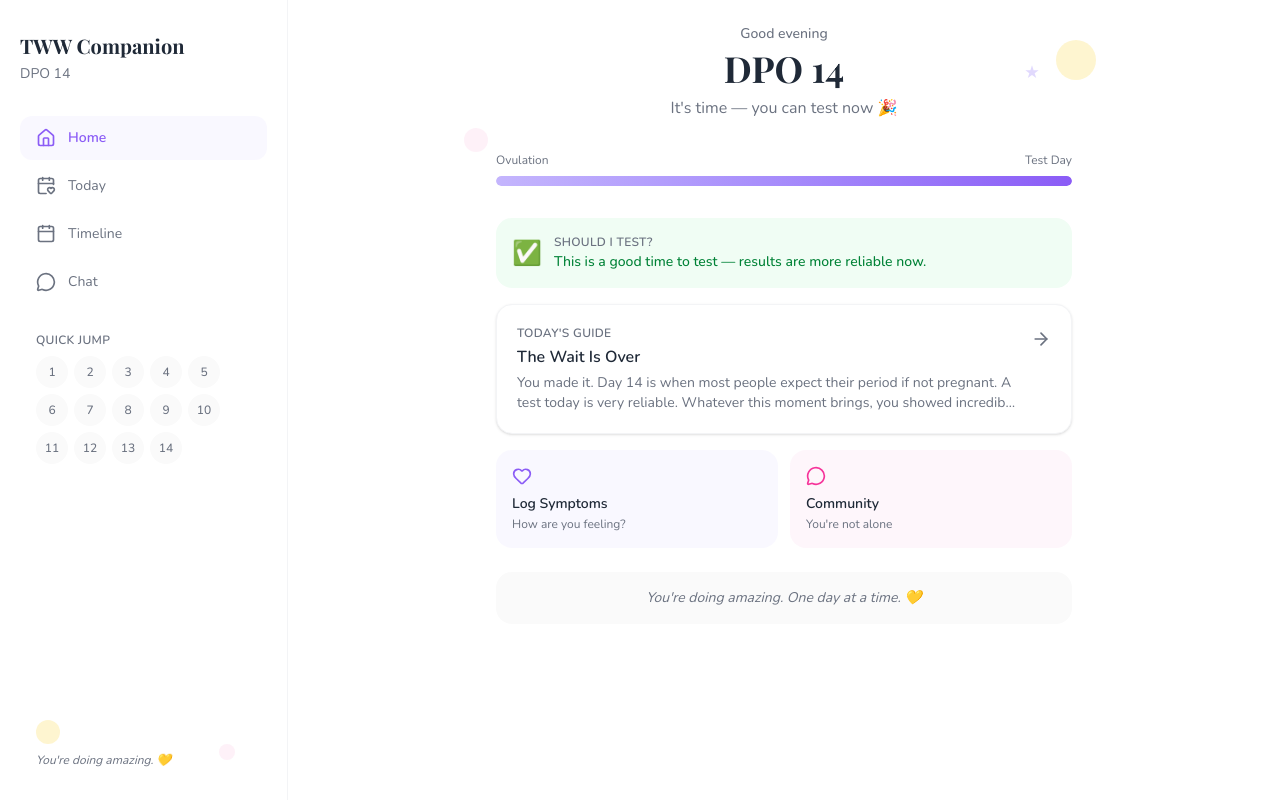
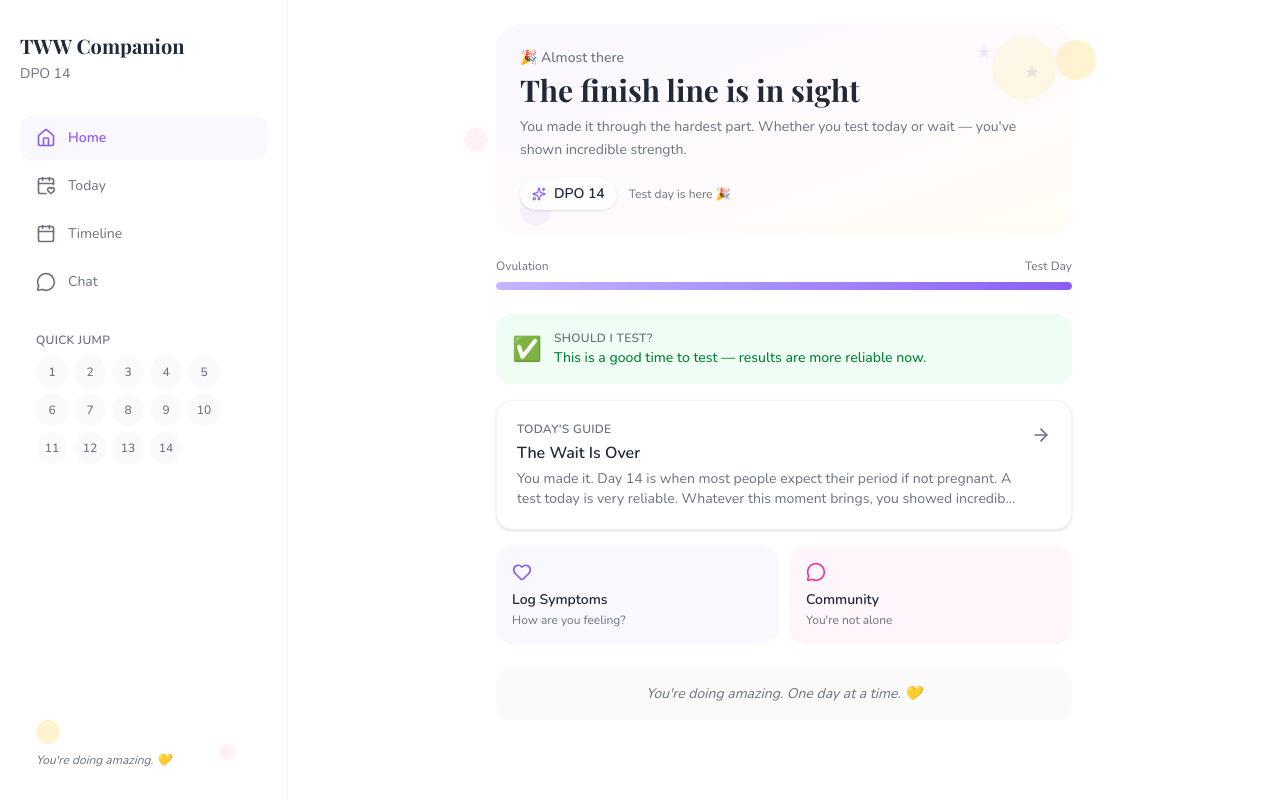
Before and after one commit to emily-boggs/ttw-companion, a React (Vite) app in the folder tww-companion/: page / in a window 1280 px wide. Both pictures are taken after typing "2020-01-15" into the empty fields and a click on the button "Start My TWW →". Built offline with nearby package versions, Linux system fonts and the light colour scheme.

Commit message:
feat: phase-aware cozy hero card on Home page

```diff
--- a/tww-companion/src/pages/Home.jsx
+++ b/tww-companion/src/pages/Home.jsx
@@ -3,7 +3,7 @@ import { useTWW } from '../context/TWWContext';
 import { dpoContent } from '../data/dpoContent';
 import { getTestReliability } from '../lib/testReliability';
 import { getEncouragement } from '../data/encouragements';
-import { Heart, Calendar, MessageCircle, ArrowRight } from 'lucide-react';
+import { Heart, MessageCircle, ArrowRight, Sparkles } from 'lucide-react';
 
 export default function Home() {
   const { currentDPO, ovulationDate } = useTWW();
@@ -19,6 +19,7 @@ export default function Home() {
   const encouragement = getEncouragement(clampedDPO);
   const daysRemaining = Math.max(0, 14 - currentDPO);
   const progress = Math.min((currentDPO / 14) * 100, 100);
+  const phase = getPhase(clampedDPO);
 
   return (
     <div className="min-h-screen px-5 py-6 pb-24 md:pb-8 md:px-8 lg:px-12 max-w-md md:max-w-2xl mx-auto relative">
@@ -29,26 +30,46 @@ export default function Home() {
         <path d="M12 2l2.4 7.4H22l-6 4.6 2.3 7L12 16.4 5.7 21l2.3-7-6-4.6h7.6z" />
       </svg>
 
-      {/* Hero */}
-      <div className="text-center mb-8 relative z-10">
-        <p className="text-sm text-text-muted font-medium mb-1">Good {getTimeOfDay()}</p>
-        <h1 className="font-serif text-3xl md:text-4xl font-bold mb-2">
-          DPO {clampedDPO}
-        </h1>
-        <p className="text-text-muted">
-          {daysRemaining > 0
-            ? `${daysRemaining} day${daysRemaining !== 1 ? 's' : ''} until test day`
-            : "It's time — you can test now 🎉"}
-        </p>
+      {/* Cozy Hero Card */}
+      <div className="bg-gradient-to-br from-primary/10 via-secondary/10 to-accent/10 rounded-3xl p-6 mb-6 relative z-10 overflow-hidden">
+        {/* Decorative shapes inside card */}
+        <div className="absolute top-3 right-4 w-16 h-16 bg-accent/20 rounded-full" />
+        <div className="absolute bottom-2 left-6 w-8 h-8 bg-primary/15 rounded-full" />
+        <svg className="absolute top-5 right-20 w-4 h-4 text-primary/30" viewBox="0 0 24 24" fill="currentColor">
+          <path d="M12 2l2.4 7.4H22l-6 4.6 2.3 7L12 16.4 5.7 21l2.3-7-6-4.6h7.6z" />
+        </svg>
+
+        <div className="relative">
+          <p className="text-sm text-text-muted font-medium mb-1">{phase.greeting}</p>
+          <h1 className="font-serif text-2xl md:text-3xl font-bold mb-2">
+            {phase.headline}
+          </h1>
+          <p className="text-sm text-text-muted leading-relaxed mb-4">
+            {phase.subtext}
+          </p>
+
+          {/* DPO + Progress inline */}
+          <div className="flex items-center gap-3">
+            <div className="bg-white/80 backdrop-blur-sm rounded-full px-3 py-1.5 flex items-center gap-2 shadow-sm">
+              <Sparkles className="w-3.5 h-3.5 text-primary-dark" />
+              <span className="text-sm font-semibold">DPO {clampedDPO}</span>
+            </div>
+            <span className="text-xs text-text-muted">
+              {daysRemaining > 0
+                ? `${daysRemaining} day${daysRemaining !== 1 ? 's' : ''} to go`
+                : "Test day is here 🎉"}
+            </span>
+          </div>
+        </div>
       </div>
 
       {/* Progress bar */}
-      <div className="mb-8 relative z-10">
+      <div className="mb-6 relative z-10">
         <div className="flex justify-between text-xs text-text-muted mb-2">
           <span>Ovulation</span>
           <span>Test Day</span>
         </div>
-        <div className="h-2.5 bg-surface rounded-full overflow-hidden">
+        <div className="h-2 bg-surface rounded-full overflow-hidden">
           <div
             className="h-full bg-gradient-to-r from-primary to-primary-dark rounded-full transition-all duration-500"
             style={{ width: `${progress}%` }}
@@ -112,9 +133,38 @@ export default function Home() {
   );
 }
 
-function getTimeOfDay() {
-  const hour = new Date().getHours();
-  if (hour < 12) return 'morning';
-  if (hour < 17) return 'afternoon';
-  return 'evening';
+function getPhase(dpo) {
+  if (dpo <= 3) {
+    return {
+      greeting: '🌱 The early days',
+      headline: "Your journey has just begun",
+      subtext: "Things are happening deep within — even if you can't feel them yet. This is the quiet beginning of something potentially wonderful.",
+    };
+  }
+  if (dpo <= 5) {
+    return {
+      greeting: '🌿 Growing quietly',
+      headline: "Patience is your superpower",
+      subtext: "Cells are dividing and traveling. Your body knows exactly what to do. Take a breath — you're right on track.",
+    };
+  }
+  if (dpo <= 8) {
+    return {
+      greeting: '✨ The implantation window',
+      headline: "Something magical might be happening",
+      subtext: "This is when things could be settling in. Every little twinge has meaning, or none at all — and both are okay.",
+    };
+  }
+  if (dpo <= 11) {
+    return {
+      greeting: '🌸 The hopeful stretch',
+      headline: "You're more than halfway there",
+      subtext: "Hormones are building. You might feel things shifting — or nothing at all. Trust your body and be kind to yourself.",
+    };
+  }
+  return {
+    greeting: '🎉 Almost there',
+    headline: "The finish line is in sight",
+    subtext: "You made it through the hardest part. Whether you test today or wait — you've shown incredible strength.",
+  };
 }
```
